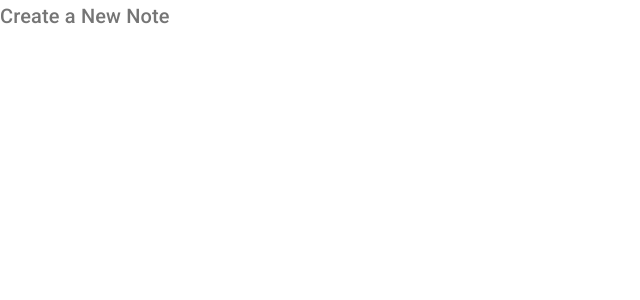
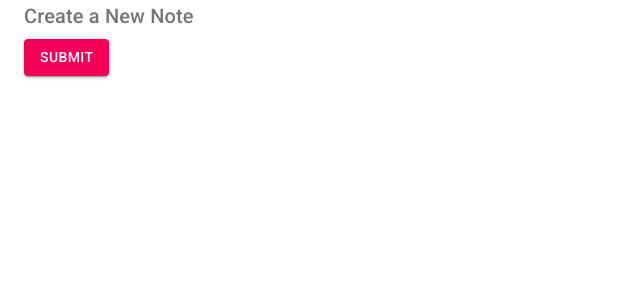
Before and after one commit to KazutoKuro/materialui-notes, a React (Create React App) app: page /create in a window 1280 px wide. Shown: the top 300 px of the page, without its empty margins (0-640 px from the left). Built offline with nearby package versions, Linux system fonts and the light colour scheme.

Commit message:
L-3: Button

```diff
--- a/src/pages/Create.js
+++ b/src/pages/Create.js
@@ -1,10 +1,12 @@
 import React from 'react'
 // import Typography from '@material-ui/core/Typography'
-import { Typography } from '@material-ui/core'
+// import Button from '@material-ui/core/Button'
+// import ButtonGroup from '@material-ui/core/ButtonGroup'
+import { Typography, Button, Container } from '@material-ui/core'
 
 export default function Create() {
   return (
-    <div>
+    <Container>
       {/* Create page */}
       {/* <Typography
         variant="h1"
@@ -28,6 +30,25 @@ export default function Create() {
       >
         Create a New Note
       </Typography>
-    </div>
+
+      <Button
+        onClick={() => console.log("You click me")}
+        type="submit"
+        color="secondary"
+        variant="contained"
+        // disableElevation //which means drop shadow
+      >
+        Submit
+      </Button>
+
+      {/* <Button type="submit" color="primary" >Submit</Button>
+      <Button type="submit" color="secondary" variant="outlined" >Submit</Button>
+
+      <ButtonGroup color="secondary" variant="contained" >
+        <Button>One</Button>
+        <Button>Two</Button>
+        <Button>Three</Button>
+      </ButtonGroup> */}
+    </Container>
   )
 }
```
